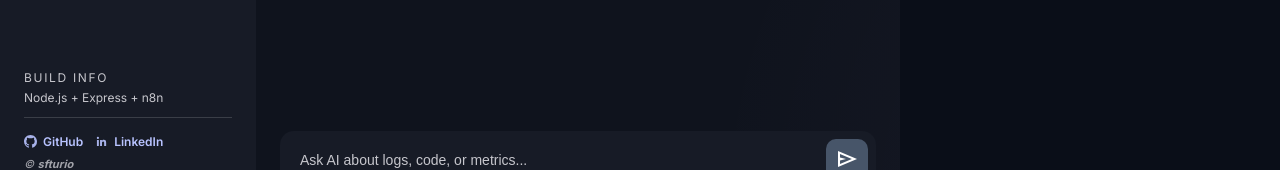
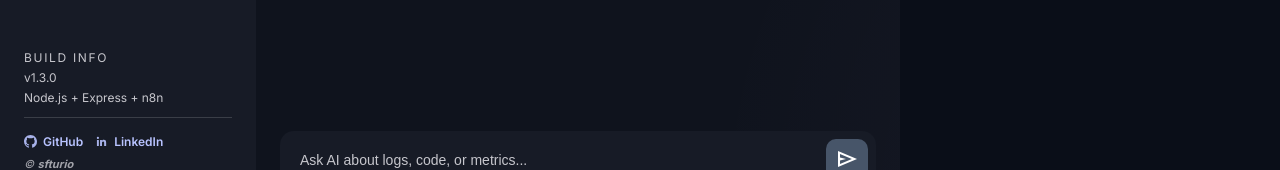
Before and after one commit to sfturio/ai-agent-n8n, a website: page public/index.html in a window 1280 px wide. Shown: the part 593-763 px from the top of the page. Drawn offline with nearby package versions, Linux system fonts and the light colour scheme; no server answers.

Commit message:
ui: add app version to build info

```diff
--- a/public/index.html
+++ b/public/index.html
@@ -27,6 +27,7 @@
 
         <div class="build-info">
           <p class="kicker">BUILD INFO</p>
+          <p class="muted">v1.3.0</p>
           <p class="muted">Node.js + Express + n8n</p>
           <div class="sidebar-contact">
             <div class="contact-links">
```
